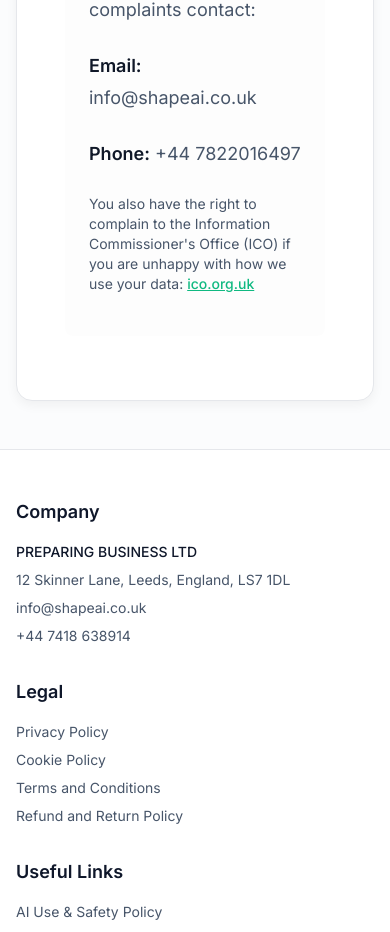
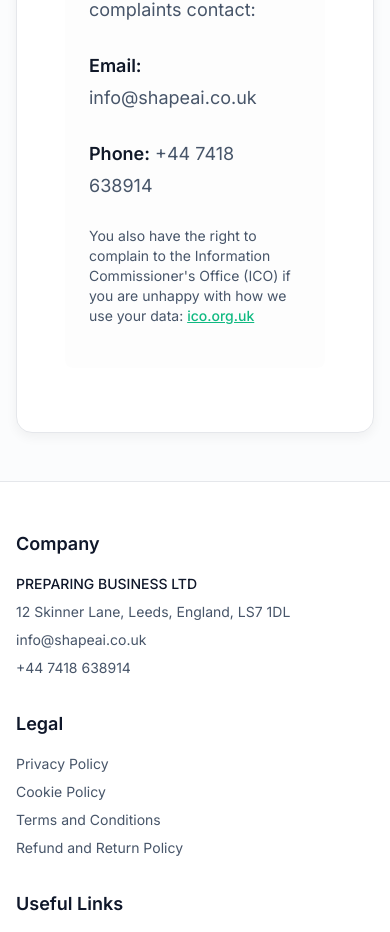
Before and after one commit to shapeai4-rgb/shapeai, a Next.js app: page /privacy-policy in a window 390 px wide. Shown: the part 9800-10732 px from the top of the page. Built offline with nearby package versions, Linux system fonts and the light colour scheme; no server answers.

Commit message:
feat: update phone number to +44 7418 638914 across all pages

```diff
--- a/src/app/(legal)/privacy-policy/page.tsx
+++ b/src/app/(legal)/privacy-policy/page.tsx
@@ -142,7 +142,7 @@ export default function PrivacyPolicyPage() {
         <div className="bg-neutral-lines/10 p-6 rounded-lg text-neutral-slate">
           <p className="mb-2">For data requests or complaints contact:</p>
           <p><strong>Email:</strong> info@shapeai.co.uk</p>
-          <p><strong>Phone:</strong> +44 7822016497</p>
+          <p><strong>Phone:</strong> +44 7418 638914</p>
           <p className="mt-4 text-sm">
             You also have the right to complain to the Information Commissioner&apos;s Office (ICO) if you are unhappy with how we use your data: <a href="https://ico.org.uk" className="text-accent hover:underline" target="_blank" rel="noopener noreferrer">ico.org.uk</a>
           </p>
--- a/src/app/(legal)/refunds-policy/page.tsx
+++ b/src/app/(legal)/refunds-policy/page.tsx
@@ -15,7 +15,7 @@ export default function RefundAndReturnPolicyPage() {
           <strong>PREPARING BUSINESS LTD</strong><br />
           Company no.: 16107292<br />
           Registered office: 12 Skinner Lane, Leeds, England, LS7 1DL<br />
-          Support email: info@shapeai.co.uk | Phone: +44 7822016497<br />
+          Support email: info@shapeai.co.uk | Phone: +44 7418 638914<br />
           Service: https://shapeai.co.uk
         </p>
 
@@ -124,7 +124,7 @@ export default function RefundAndReturnPolicyPage() {
 
         <h2 className="text-2xl font-semibold text-neutral-ink mt-8 mb-4">12. Contact details</h2>
         <div className="bg-neutral-lines/10 p-6 rounded-lg text-neutral-slate">
-          <p className="mb-2"><strong>Support email:</strong> info@shapeai.co.uk | <strong>Phone:</strong> +44 7822016497</p>
+          <p className="mb-2"><strong>Support email:</strong> info@shapeai.co.uk | <strong>Phone:</strong> +44 7418 638914</p>
           <p><strong>Postal:</strong> PREPARING BUSINESS LTD — 12 Skinner Lane, Leeds, England, LS7 1DL</p>
         </div>
       </div>
--- a/src/app/(legal)/terms-of-service/page.tsx
+++ b/src/app/(legal)/terms-of-service/page.tsx
@@ -15,7 +15,7 @@ export default function TermsAndConditionsPage() {
           <strong>PREPARING BUSINESS LTD</strong><br />
           Company no.: 16107292<br />
           Registered office: 12 Skinner Lane, Leeds, England, LS7 1DL<br />
-          Email: info@shapeai.co.uk | Phone: +44 7822016497<br />
+          Email: info@shapeai.co.uk | Phone: +44 7418 638914<br />
           Service: https://shapeai.co.uk
         </p>
 
@@ -226,7 +226,7 @@ export default function TermsAndConditionsPage() {
           <p className="mb-2"><strong>PREPARING BUSINESS LTD</strong></p>
           <p className="mb-2">12 Skinner Lane, Leeds, England, LS7 1DL</p>
           <p className="mb-2">Company no.: 16107292</p>
-          <p>Email: info@shapeai.co.uk | Phone: +44 7822016497</p>
+          <p>Email: info@shapeai.co.uk | Phone: +44 7418 638914</p>
         </div>
       </div>
     </div>
--- a/src/app/contact/page.tsx
+++ b/src/app/contact/page.tsx
@@ -21,7 +21,7 @@ export default function ContactPage() {
           <h2 className="text-xl font-semibold text-neutral-ink">Our Details</h2>
           <p><strong>Company:</strong> PREPARING BUSINESS LTD</p>
           <p><strong>Email:</strong> info@shapeai.co.uk</p>
-          <p><strong>Phone:</strong> +44 7822016497</p>
+          <p><strong>Phone:</strong> +44 7418 638914</p>
           <p>
             We aim to respond to all inquiries within 2 business days.
           </p>
```
